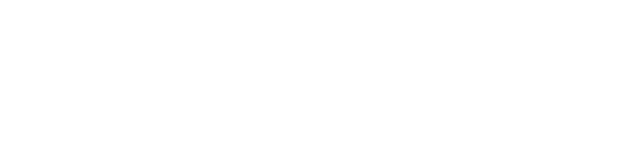
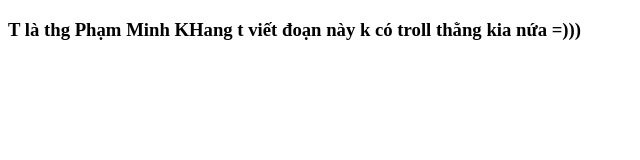
Before and after one commit to DMT-011/Git-exmple, a plain HTML site: page index.html in a window 1280 px wide. Shown: the whole page, without its empty margins (0-640 px from the left). Drawn offline with Linux system fonts and the light colour scheme.

Commit message:
Update index.html

```diff
--- a/index.html
+++ b/index.html
@@ -12,6 +12,7 @@
     <ul class="comment-block">
 
     </ul>
+    <h3>T là thg Phạm Minh KHang t viết đoạn này k có troll thằng kia nứa =)))</h3>
 
     <script src="./main.js"></script>
   </body>
```
